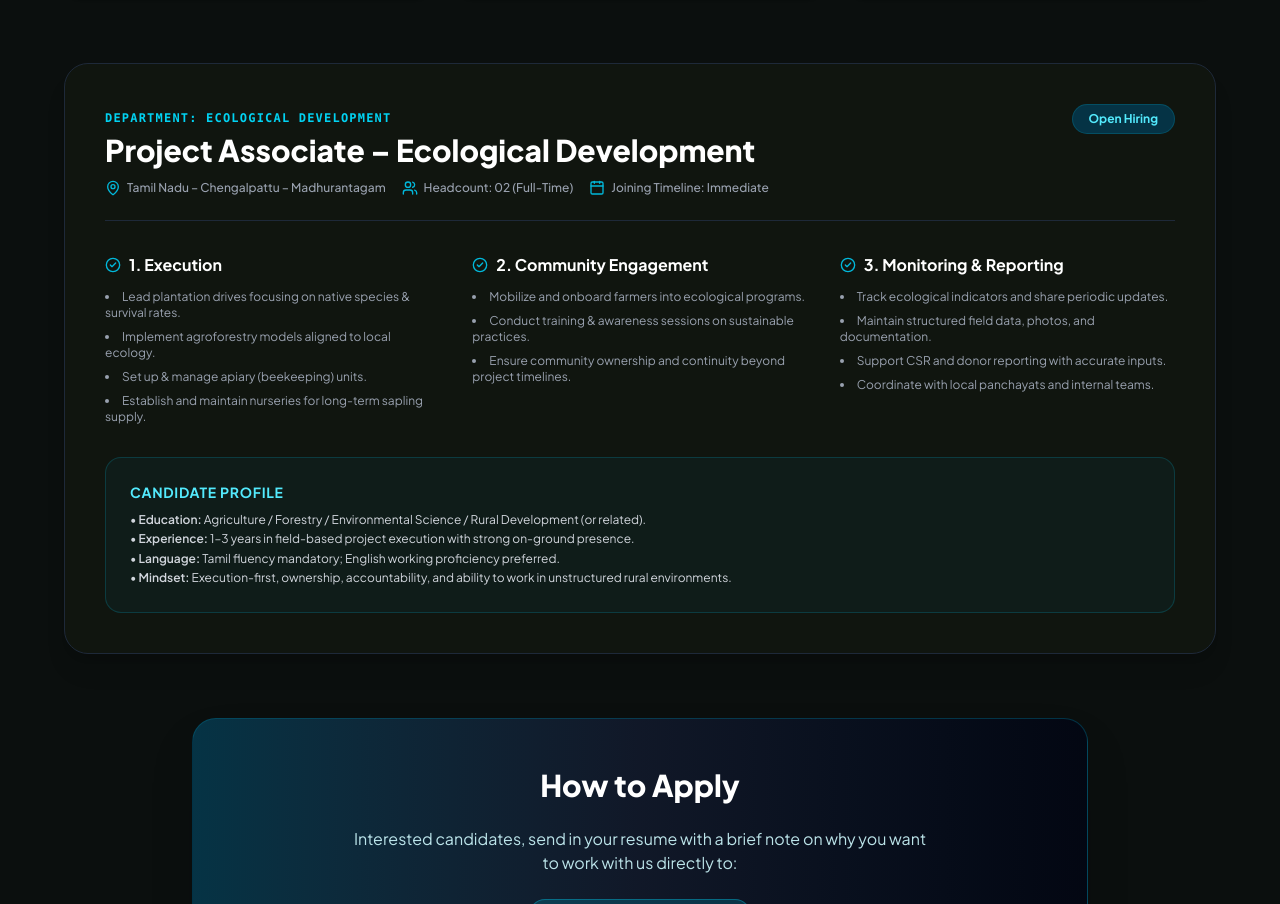
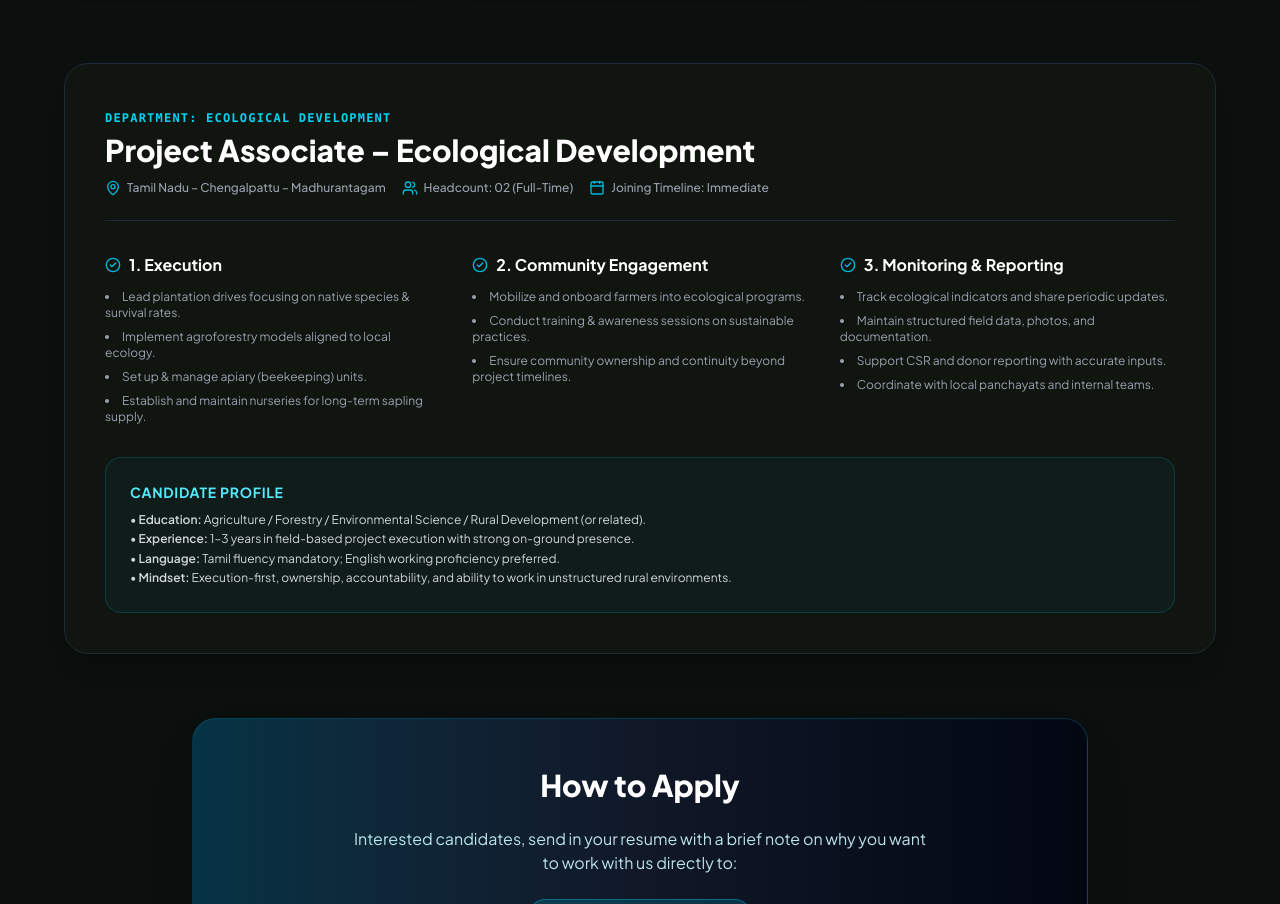
Before and after one commit to ab-rar-6024/PABT, a Next.js app: page /career in a window 1280 px wide. Shown: the part 925-1829 px from the top of the page. Built offline with nearby package versions, Linux system fonts and the light colour scheme.

Commit message:
updated join us page

```diff
--- a/src/app/career/page.tsx
+++ b/src/app/career/page.tsx
@@ -109,9 +109,7 @@ export default function CareerPage() {
               </span>
             </div>
           </div>
-          <span className="px-4 py-1.5 rounded-full bg-cyan-100 dark:bg-cyan-950 text-cyan-700 dark:text-cyan-300 text-xs font-bold border border-cyan-500/20">
-            Open Hiring
-          </span>
+
         </div>
 
         {/* Responsibilities Grid */}
--- a/src/app/volunteer/page.tsx
+++ b/src/app/volunteer/page.tsx
@@ -384,10 +384,7 @@ export default function VolunteerPage() {
           <p className="text-sm sm:text-base font-extrabold text-gray-900 dark:text-white pt-2">
             🌳 Plant A Billion Trees (PABT) Foundation
           </p>
-          <div className="text-xs text-gray-500 dark:text-gray-400 pt-1">
-            With regards,<br />
-            <span className="font-bold text-gray-800 dark:text-gray-200">Siva C</span>, Program Manager
-          </div>
+
         </div>
       </div>
 
```
